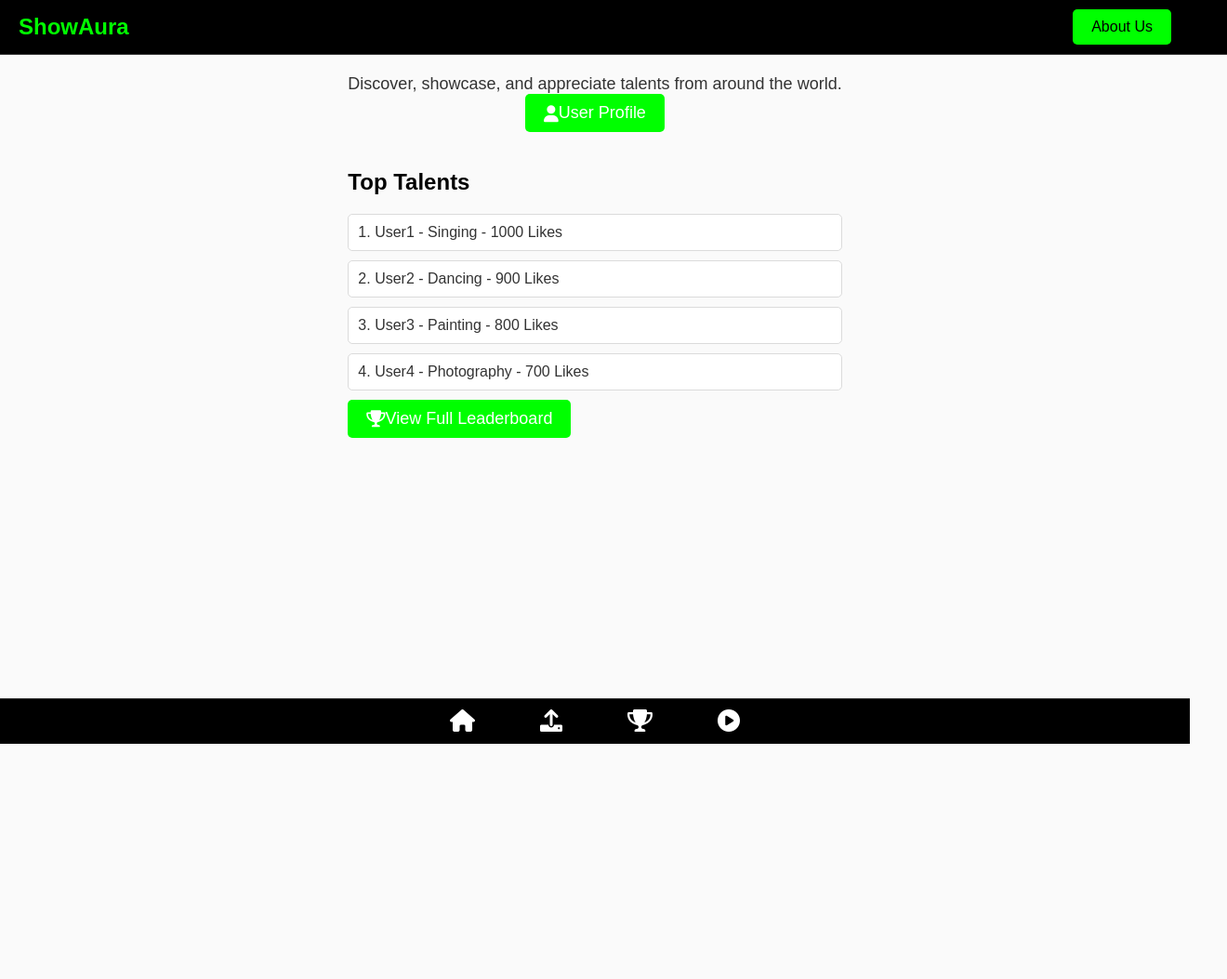
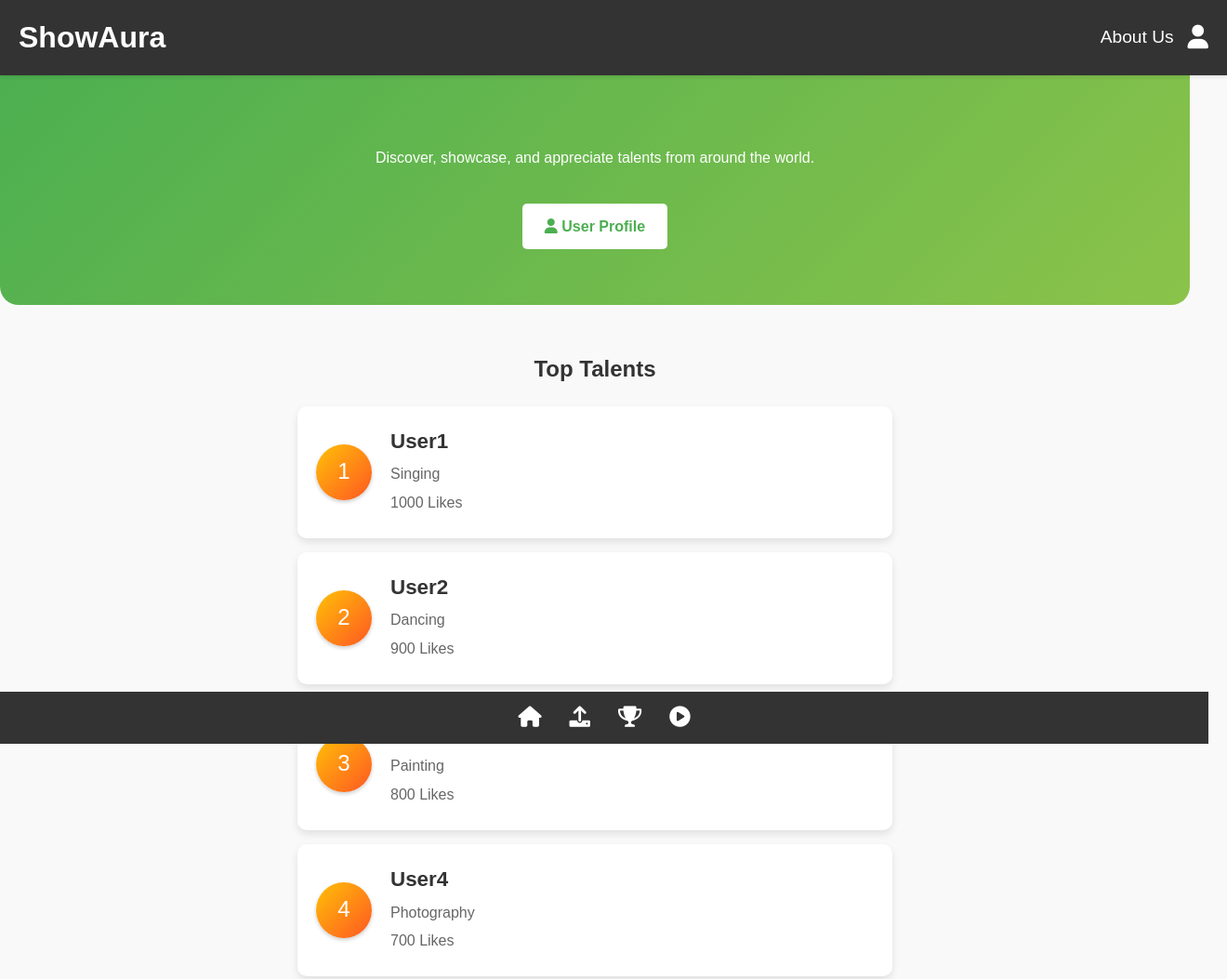
Before and after one commit to vinothvbt/showaura, a plain HTML site: page index.html in a window 1280 px wide. Shown: the top 1053 px of the page at 93% size, 1320 px wide, since content can reach past the window. Before the commit the page ends 800 px from the top, so only its background shows below. Drawn offline with Linux system fonts and the light colour scheme.

Commit message:
Add files via upload

```diff
--- a/index.html
+++ b/index.html
@@ -12,6 +12,7 @@
         <div class="logo">ShowAura</div>
         <div class="header-actions">
             <a href="about.html" class="about-us-button">About Us</a>
+            <a href="profile.html" class="profile-icon"><i class="fas fa-user"></i></a>
         </div>
     </header>
     <main>
@@ -23,19 +24,59 @@
         </section>
         <section class="leaderboard-preview">
             <h2>Top Talents</h2>
+            <div class="leaderboard-container">
                 <div class="leaderboard-entry">
-                <span>1. User1 - Singing - 1000 Likes</span>
+                    <div class="rank-circle">1</div>
+                    <div class="entry-details">
+                        <h3>User1</h3>
+                        <p>Singing</p>
+                        <p>1000 Likes</p>
+                    </div>
                 </div>
                 <div class="leaderboard-entry">
-                <span>2. User2 - Dancing - 900 Likes</span>
+                    <div class="rank-circle">2</div>
+                    <div class="entry-details">
+                        <h3>User2</h3>
+                        <p>Dancing</p>
+                        <p>900 Likes</p>
+                    </div>
                 </div>
                 <div class="leaderboard-entry">
-                <span>3. User3 - Painting - 800 Likes</span>
+                    <div class="rank-circle">3</div>
+                    <div class="entry-details">
+                        <h3>User3</h3>
+                        <p>Painting</p>
+                        <p>800 Likes</p>
+                    </div>
                 </div>
                 <div class="leaderboard-entry">
-                <span>4. User4 - Photography - 700 Likes</span>
+                    <div class="rank-circle">4</div>
+                    <div class="entry-details">
+                        <h3>User4</h3>
+                        <p>Photography</p>
+                        <p>700 Likes</p>
+                    </div>
+                </div>
             </div>
             <a href="leaderboard.html" class="cta-button"><i class="fas fa-trophy"></i> View Full Leaderboard</a>
+        </section>
+        <!-- New Section: Featured Talents -->
+        <section class="featured-talents">
+            <h2>Featured Talents</h2>
+            <div class="featured-talent">
+                <img src="path/to/image1.jpg" alt="Talent Image 1">
+                <p>Discover amazing talents highlighted this week. See their incredible skills in action!</p>
+            </div>
+            <div class="featured-talent">
+                <img src="path/to/image2.jpg" alt="Talent Image 2">
+                <p>Explore the top featured profiles and learn more about their unique talents.</p>
+            </div>
+        </section>
+        <!-- New Section: Join the Community -->
+        <section class="join-community">
+            <h2>Join the Community</h2>
+            <p>Be part of an ever-growing community of talent enthusiasts. Share your skills, connect with others, and take part in exciting challenges.</p>
+            <a href="signup.html" class="cta-button"><i class="fas fa-user-plus"></i> Join Now</a>
         </section>
     </main>
     <footer>
--- a/styles.css
+++ b/styles.css
@@ -1,182 +1,198 @@
+/* General Styles */
 body {
+    margin: 0;
     font-family: 'Arial', sans-serif;
-    margin: 0;
-    padding: 0;
-    background-color: #fafafa;
+    line-height: 1.6;
     color: #333;
-    display: flex;
-    flex-direction: column;
-    min-height: 100vh;
+    background-color: #f9f9f9;
 }
 
 header {
-    background-color: #000;
-    border-bottom: 1px solid #333;
-    padding: 10px 20px;
-    text-align: center;
-    position: fixed;
+    position: relative;
     width: 100%;
-    top: 0;
-    z-index: 1000;
-}
-
-.header-content {
+    background-color: #333;
+    color: #fff;
+    padding: 15px 20px;
+    box-shadow: 0 2px 4px rgba(0, 0, 0, 0.1);
     display: flex;
     justify-content: space-between;
     align-items: center;
 }
 
 .logo {
-    font-size: 24px;
+    font-size: 2em;
     font-weight: bold;
-    color: #0f0;
-}
-
-.about-button {
-    color: #fff;
-    text-decoration: none;
-    font-size: 18px;
-    background-color: #333;
-    padding: 10px 20px;
-    border-radius: 5px;
-    transition: background-color 0.3s;
-}
-
-.about-button:hover {
-    background-color: #0f0;
-}
-
-main {
-    padding: 80px 20px 20px;
-    max-width: 900px;
-    margin: 0 auto;
-}
-
-.hero-section {
-    text-align: center;
-}
-
-.hero-content p {
-    font-size: 18px;
-    margin: 0;
-}
-
-.cta-button {
-    display: inline-flex;
-    align-items: center;
-    color: #fff;
-    text-decoration: none;
-    background-color: #0f0;
-    padding: 10px 20px;
-    border-radius: 5px;
-    font-size: 18px;
-    transition: background-color 0.3s;
-}
-
-.cta-button:hover {
-    background-color: #0d0;
-}
-
-.leaderboard-preview {
-    margin: 40px 0;
-}
-
-.leaderboard-preview h2 {
-    font-size: 24px;
-    color: #000;
-}
-
-.leaderboard-entry {
-    background-color: #fff;
-    border: 1px solid #dbdbdb;
-    border-radius: 5px;
-    padding: 10px;
-    margin-bottom: 10px;
-    font-size: 16px;
-}
-
-footer {
-    background-color: #000;
-    border-top: 1px solid #333;
-    text-align: center;
-    padding: 10px 0;
-    color: #0f0;
-    position: fixed;
-    width: 100%;
-    bottom: 0;
-    z-index: 1000;
-}
-
-.bottom-nav {
-    display: flex;
-    justify-content: center;
-    align-items: center;
-}
-
-.nav-links {
-    list-style-type: none;
-    padding: 0;
-    margin: 0;
-    display: flex;
-    gap: 30px; /* Adjust the gap to add more space between buttons */
-}
-
-.nav-links li {
-    display: inline;
-    margin: 0 10px;
-}
-
-.nav-links li a {
-    color: #fff;
-    text-decoration: none;
-    font-size: 24px;
-    padding: 10px;
-    transition: color 0.3s;
-}
-
-.nav-links li a:hover {
-    color: #0f0;
-}
-/* Add or modify these styles in your styles3.css */
-
-header {
-    background-color: #000;
-    border-bottom: 1px solid #333;
-    padding: 10px 20px; /* Adjust padding for spacing */
-    position: fixed;
-    width: 100%;
-    top: 0;
-    z-index: 1000;
-    display: flex;
-    justify-content: space-between; /* Align items */
-    align-items: center; /* Center items vertically */
-}
-
-.logo {
-    font-size: 24px;
-    font-weight: bold;
-    color: #0f0;
 }
 
 .header-actions {
     display: flex;
     align-items: center;
-
 }
 
-.about-us-button {
-    background-color: #0f0;
-    color: #000;
-    border: none;
-    padding: 10px 20px;
-    font-size: 16px;
+.about-us-button, .profile-icon {
+    color: #fff;
+    text-decoration: none;
+    margin-left: 15px;
+    font-size: 1.2em;
+}
+
+.profile-icon {
+    font-size: 1.6em;
+}
+
+.hero-section {
+    background: linear-gradient(135deg, #4CAF50, #8BC34A);
+    color: #fff;
+    text-align: center;
+    padding: 60px 20px;
+    border-radius: 0 0 20px 20px;
+}
+
+.hero-content {
+    max-width: 800px;
+    margin: 0 auto;
+}
+
+.cta-button {
+    display: inline-block;
+    background-color: #fff;
+    color: #4CAF50;
+    padding: 12px 24px;
     text-decoration: none;
     border-radius: 5px;
+    margin-top: 20px;
+    font-weight: bold;
     transition: background-color 0.3s, color 0.3s;
-    margin-right: 40px; /* Add 20px left margin */
 }
 
-.about-us-button:hover {
+.cta-button:hover {
+    background-color: #4CAF50;
+    color: #fff;
+}
+
+.leaderboard-preview {
+    text-align: center;
+    padding: 30px 20px;
+}
+
+.leaderboard-container {
+    display: flex;
+    flex-direction: column;
+    align-items: center;
+    gap: 15px;
+}
+
+.leaderboard-entry {
+    display: flex;
+    align-items: center;
     background-color: #fff;
-    color: #000;
+    border-radius: 10px;
+    padding: 20px;
+    width: 80%;
+    max-width: 600px;
+    box-shadow: 0 4px 8px rgba(0, 0, 0, 0.1);
+    transition: transform 0.3s, box-shadow 0.3s;
 }
+
+.leaderboard-entry:hover {
+    transform: translateY(-5px);
+    box-shadow: 0 6px 12px rgba(0, 0, 0, 0.2);
+}
+
+.rank-circle {
+    background: linear-gradient(135deg, #FFC107, #FF5722);
+    color: #fff;
+    border-radius: 50%;
+    width: 60px;
+    height: 60px;
+    display: flex;
+    align-items: center;
+    justify-content: center;
+    font-size: 1.5em;
+    margin-right: 20px;
+    box-shadow: 0 2px 4px rgba(0, 0, 0, 0.2);
+}
+
+.entry-details {
+    text-align: left;
+}
+
+.entry-details h3 {
+    margin: 0;
+    font-size: 1.4em;
+    color: #333;
+}
+
+.entry-details p {
+    margin: 5px 0;
+    color: #666;
+}
+
+.featured-talents {
+    text-align: center;
+    padding: 30px 20px;
+    background-color: #fff;
+    border-radius: 10px;
+    box-shadow: 0 4px 8px rgba(0, 0, 0, 0.1);
+}
+
+.featured-talent {
+    margin: 20px 0;
+}
+
+.featured-talent img {
+    max-width: 100%;
+    height: auto;
+    border-radius: 10px;
+    box-shadow: 0 2px 4px rgba(0, 0, 0, 0.1);
+}
+
+.join-community {
+    text-align: center;
+    padding: 30px 20px;
+    background: linear-gradient(135deg, #FF5722, #FFC107);
+    color: #fff;
+    border-radius: 10px;
+    box-shadow: 0 4px 8px rgba(0, 0, 0, 0.1);
+}
+
+.join-community h2 {
+    margin: 0;
+    font-size: 2em;
+}
+
+.join-community p {
+    margin: 10px 0;
+}
+
+.bottom-nav {
+    background-color: #333;
+    color: #fff;
+    padding: 10px;
+    position: fixed;
+    bottom: 0;
+    width: 100%;
+}
+
+.bottom-nav .nav-links {
+    list-style: none;
+    margin: 0;
+    padding: 0;
+    display: flex;
+    justify-content: center;
+}
+
+.bottom-nav .nav-links li {
+    margin: 0 15px;
+}
+
+.bottom-nav .nav-links a {
+    color: #fff;
+    text-decoration: none;
+    font-size: 1.4em;
+    transition: color 0.3s;
+}
+
+.bottom-nav .nav-links a:hover {
+    color: #4CAF50;
+}
```
Lines whose indentation alone changed are shown as unchanged.
